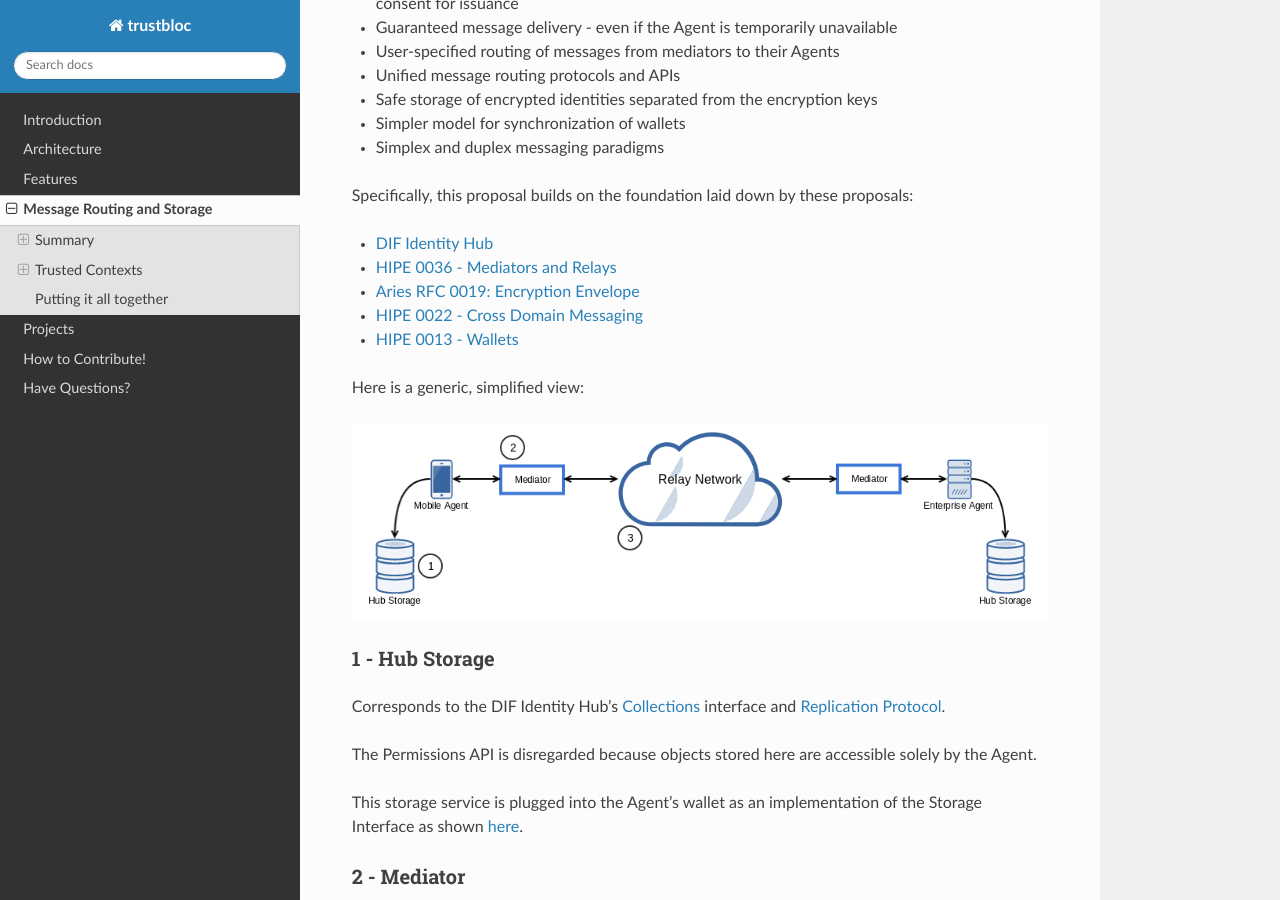
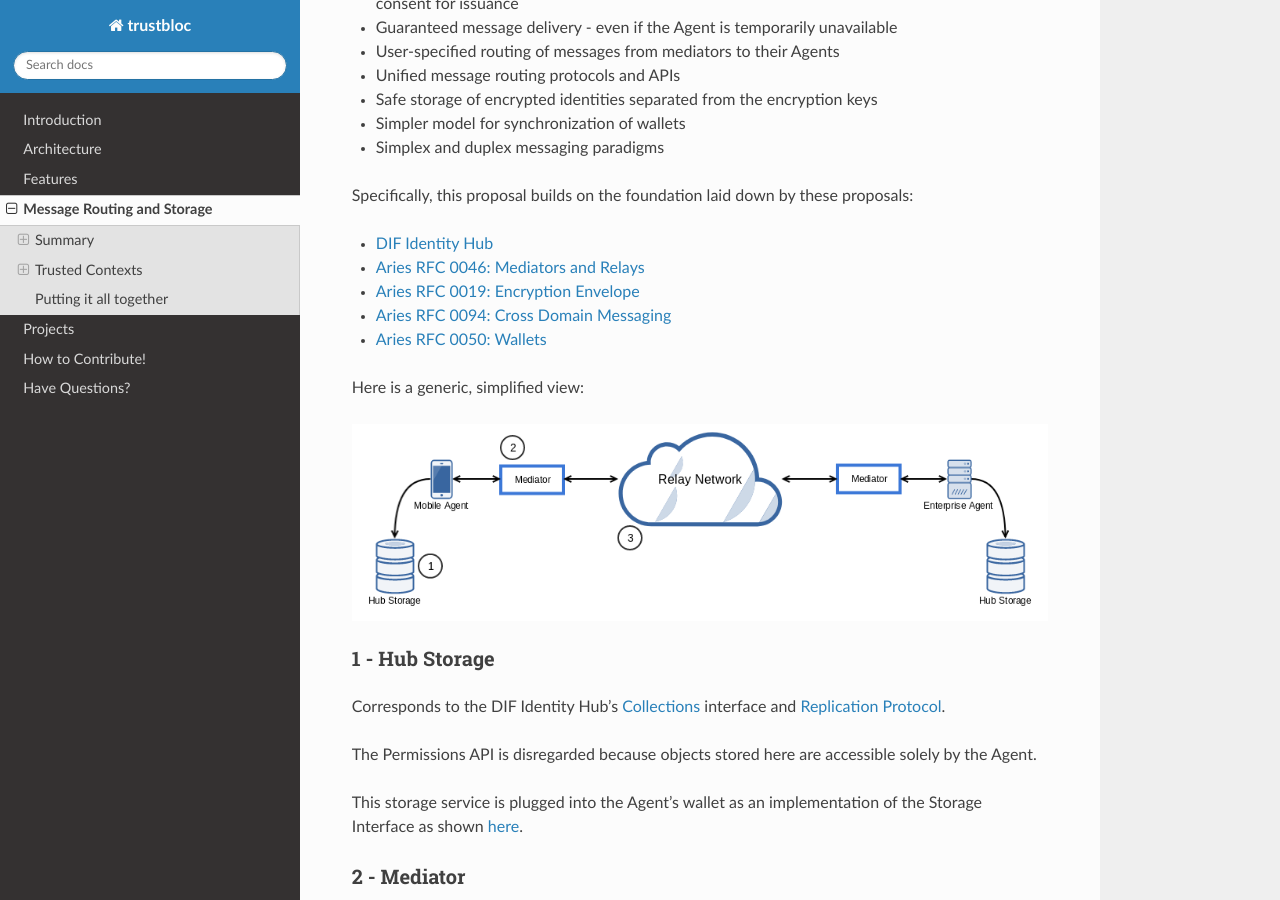
Before and after one commit to trustbloc/docs, a Sphinx documentation site: the page built from docs/source/agents/msg-routing-storage.rst, in a window 1280 px wide and 900 px high, scrolled down 320 px. Built offline with Sphinx 7.4.7 and the Read the Docs theme 2.0.0, drawn with Linux system fonts in a browser that asks for light colours.

Commit message:
chore: Update links to Aries RFCs
Signed-off-by: George Aristy <george.aristy@securekey.com>

```diff
--- a/docs/source/agents/msg-routing-storage.rst
+++ b/docs/source/agents/msg-routing-storage.rst
@@ -17,10 +17,10 @@ This proposal reuses, modifies, and adapts several proposals from the Hyperledge
 Specifically, this proposal builds on the foundation laid down by these proposals:
 
 * `DIF Identity Hub <https://github.com/decentralized-identity/identity-hub/blob/master/explainer.md>`_
-* `HIPE 0036 - Mediators and Relays <https://github.com/hyperledger/indy-hipe/tree/master/text/0036-mediators-and-relays>`_
+* `Aries RFC 0046: Mediators and Relays <https://github.com/hyperledger/aries-rfcs/blob/master/concepts/0046-mediators-and-relays/README.md>`_
 * `Aries RFC 0019: Encryption Envelope <https://github.com/hyperledger/aries-rfcs/tree/master/features/0019-encryption-envelope>`_
-* `HIPE 0022 - Cross Domain Messaging <https://github.com/hyperledger/indy-hipe/tree/master/text/0022-cross-domain-messaging>`_
-* `HIPE 0013 - Wallets <https://github.com/hyperledger/indy-hipe/tree/master/text/0013-wallets>`_
+* `Aries RFC 0094: Cross Domain Messaging <https://github.com/hyperledger/aries-rfcs/blob/master/concepts/0094-cross-domain-messaging/README.md>`_
+* `Aries RFC 0050: Wallets <https://github.com/hyperledger/aries-rfcs/blob/master/concepts/0050-wallets/README.md>`_
 
 Here is a generic, simplified view:
 
```
